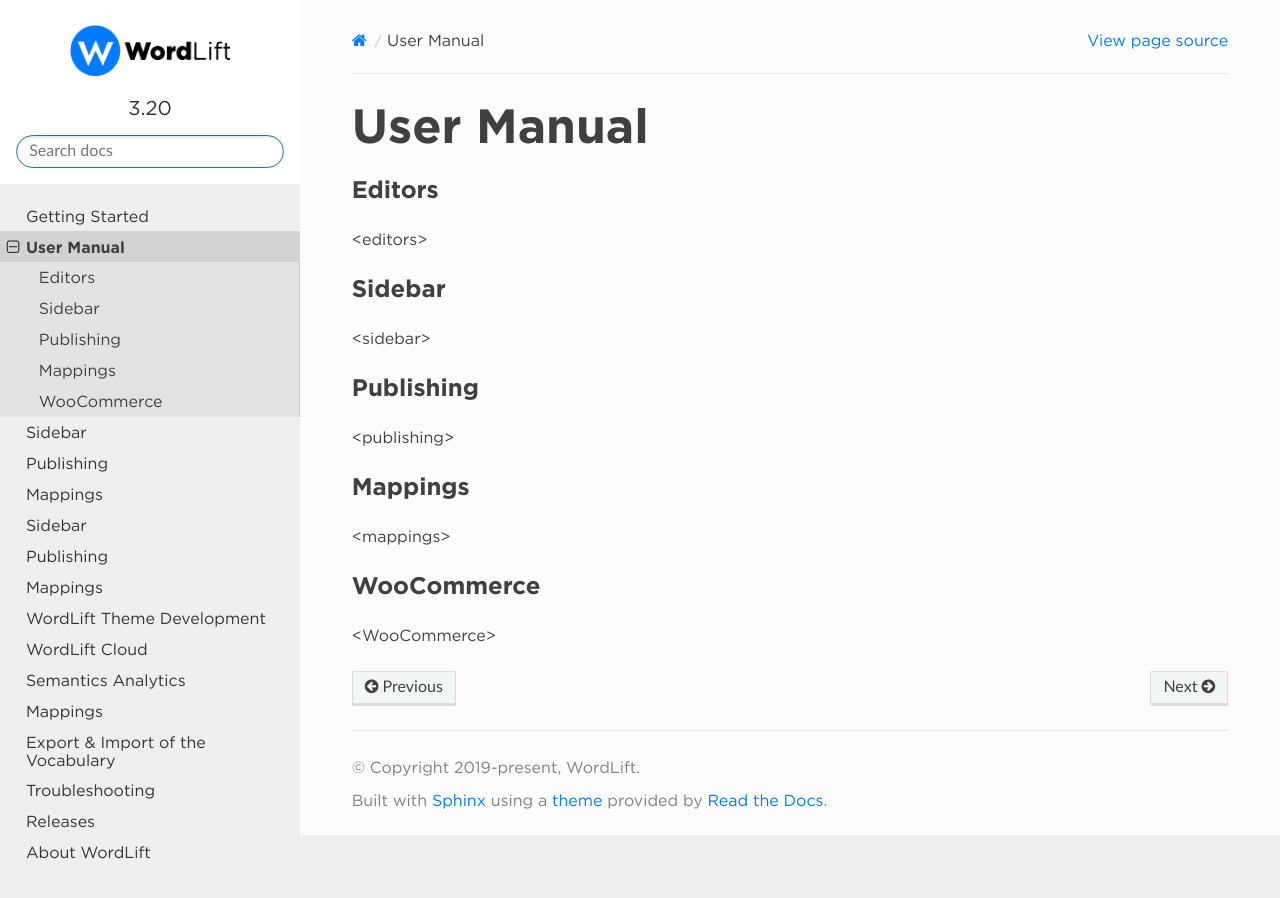
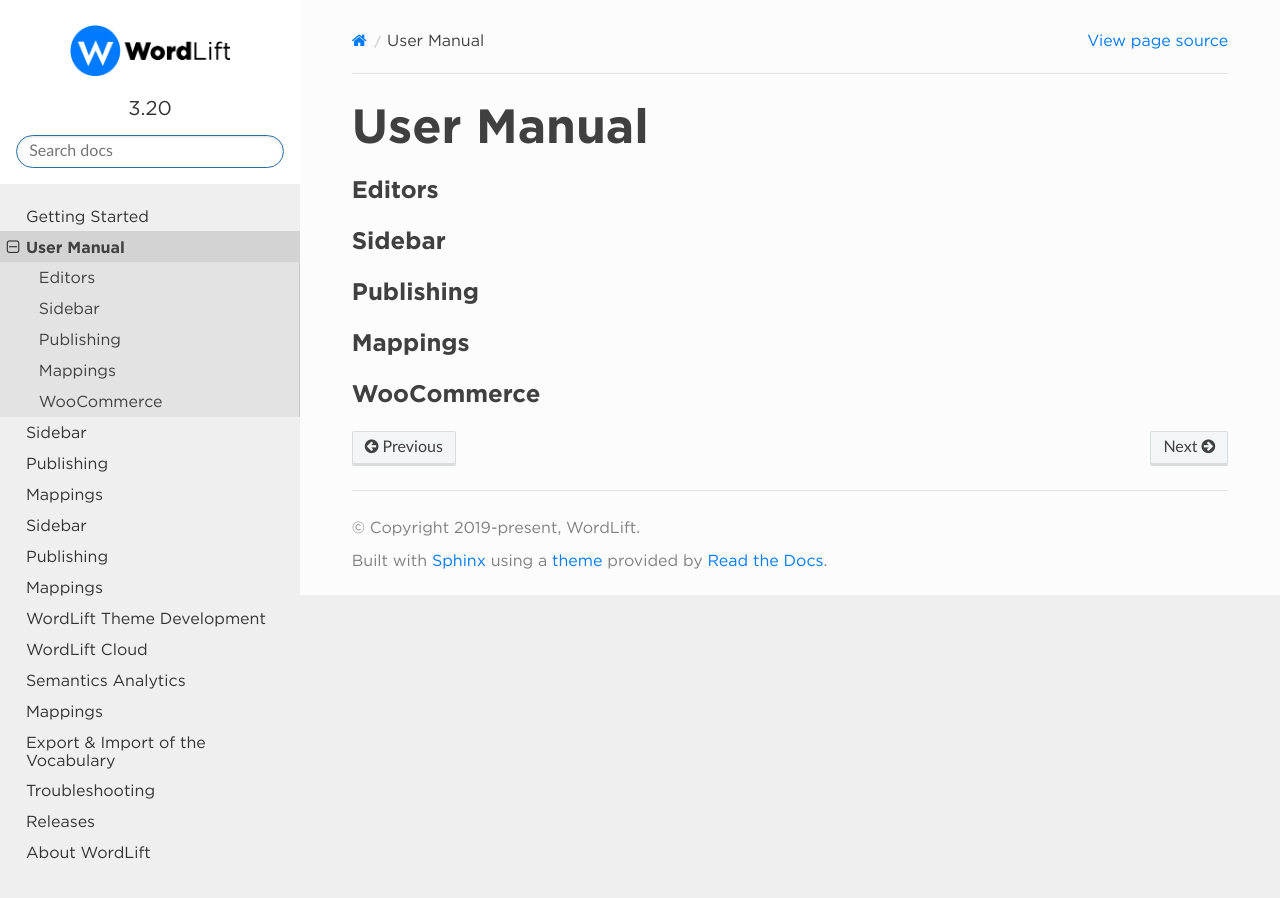
Before and after one commit to insideout10/wordlift-docs, a Sphinx documentation site: the page built from docs/user-manual.rst, in a window 1280 px wide. Built offline with Sphinx 7.4.7 and the Read the Docs theme 2.0.0, drawn with Linux system fonts in a browser that asks for light colours; pages that are not in the unit, such as notebooks, are missing from menus.

Commit message:
Update user-manual.rst

```diff
--- a/docs/user-manual.rst
+++ b/docs/user-manual.rst
@@ -5,28 +5,25 @@
 Editors
 ===============
 
-<editors>
 
 ===============
 Sidebar
 ===============
 
-<sidebar>
+
 
 ===============
 Publishing
 ===============
 
-<publishing>
+
 
 ===============
 Mappings
 ===============
 
-<mappings>
+
 
 ===============
 WooCommerce
 ===============
-
-<WooCommerce>
```
